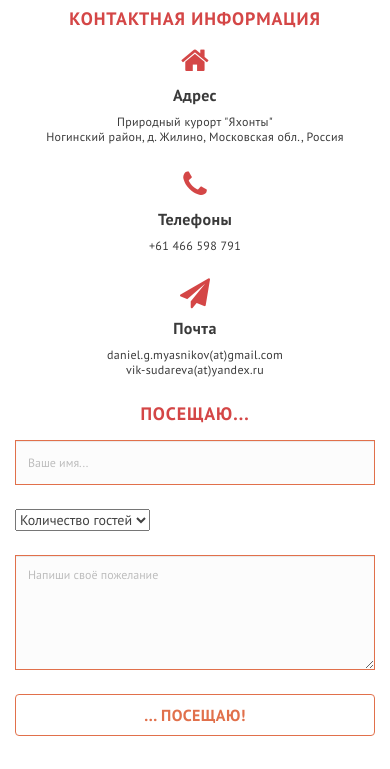
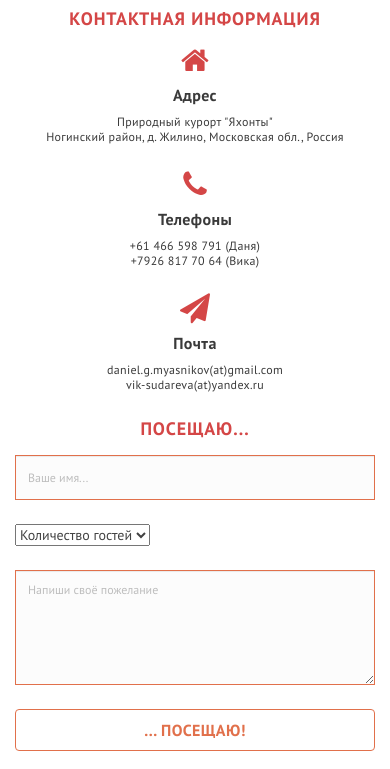
Before and after one commit to danielmyasnikov/danielmyasnikov.github.io, a plain HTML site: page index.html in a window 390 px wide. Shown: the part 8233-9002 px from the top of the page. Drawn offline with nearby package versions, Linux system fonts and the light colour scheme; some packages are replaced by stand-ins of ours; a script that the page names is missing.

Commit message:
phone update

```diff
--- a/index.html
+++ b/index.html
@@ -553,7 +553,8 @@
                   <i class="fa fa-phone"></i>
                   <div class="address-phone">
                     <h4>Телефоны</h4>
-                    <span> +61 466 598 791</span>
+                    <span> +61 466 598 791 (Даня)</span>
+                    <span> +7926 817 70 64 (Вика)</span>
                   </div>
                   <!-- /.address-phone -->
                 </li>
```
